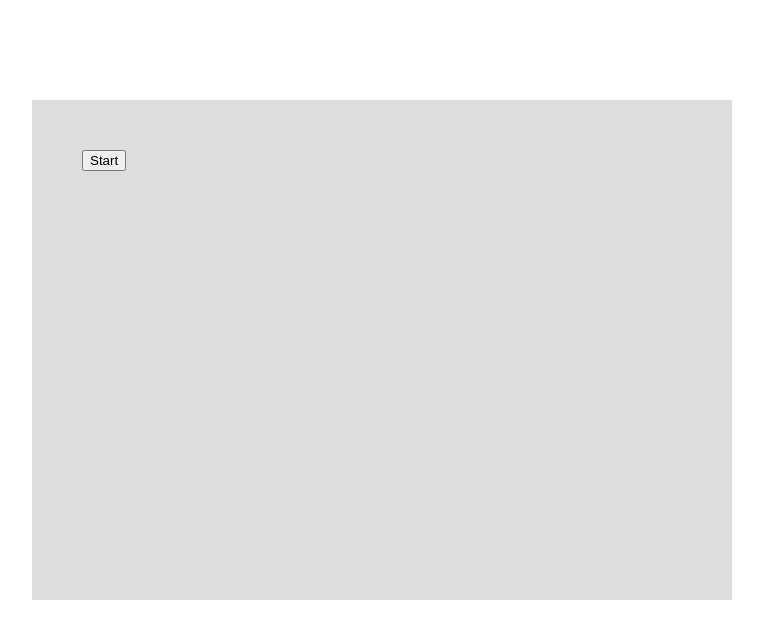
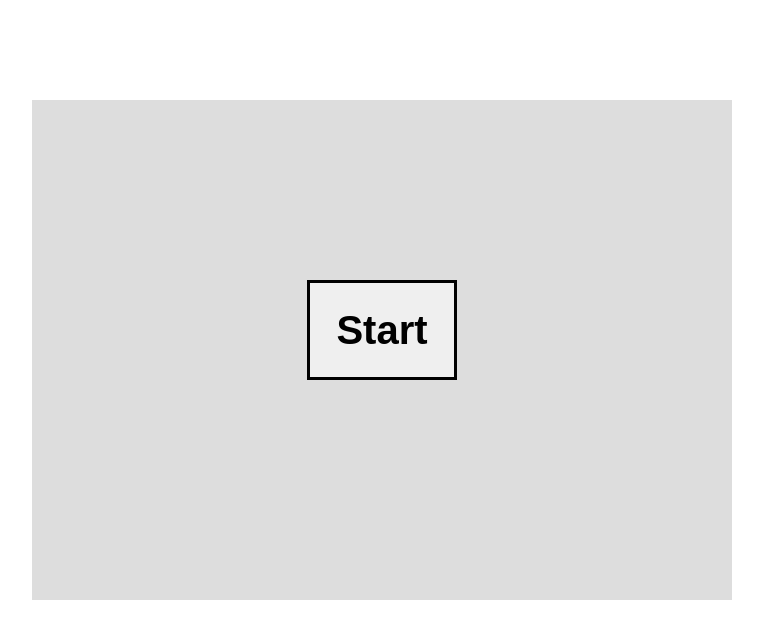
Before and after one commit to MPPennella/TriviaGame, a plain HTML site: page index.html in a window 1280 px wide. Shown: the whole page, without its empty margins (258-1021 px from the left). Drawn offline with nearby package versions, Linux system fonts and the light colour scheme.

Commit message:
More styling focusing on start/reset buttons

```diff
--- a/assets/css/style.css
+++ b/assets/css/style.css
@@ -1,3 +1,7 @@
+body {
+    font-family: Arial, Helvetica, sans-serif;
+}
+
 section {
     width: 600px;
     height: 400px;
@@ -6,15 +10,32 @@ section {
     padding: 50px;
 }
 
+button {
+    border: 3px solid black;
+    padding: 10px;
+    box-sizing: border-box;
+
+    margin: 15px auto;
+    display: block;
+}
+
+.startBtn {
+    margin-top: 130px;
+
+    height: 100px;
+    width: 150px;
+
+    font-size: 40px;
+    font-weight: bold;
+}
+
 .answerBtn {
-    display: block;
     width: 250px;
     height: 40px;
+}
 
-    margin: 25px auto;
-    border: 3px solid black;
-
-    text-align: center;
+.resetBtn {
+    width: 60px;
 }
 
 .answerImg {
--- a/assets/javascript/app.js
+++ b/assets/javascript/app.js
@@ -102,7 +102,7 @@ var game = {
         let target = $("#game");
         target.empty();
 
-        let startButton = $("<button>").text("Start");
+        let startButton = $("<button>").addClass("startBtn").text("Start");
         startButton.on("click", game.showNextQuestion);
         target.append(startButton);
 
@@ -207,7 +207,7 @@ var game = {
         target.append( $("<div>").text(`Unanswered: ${game.timeouts}`) );
 
         // Create Reset button to allow players to try again
-        let resetBtn = $("<button>").text("Play again");
+        let resetBtn = $("<button>").addClass("resetBtn").text("Play again");
         resetBtn.on("click", function() {
             game.init();
             game.showNextQuestion();
```
